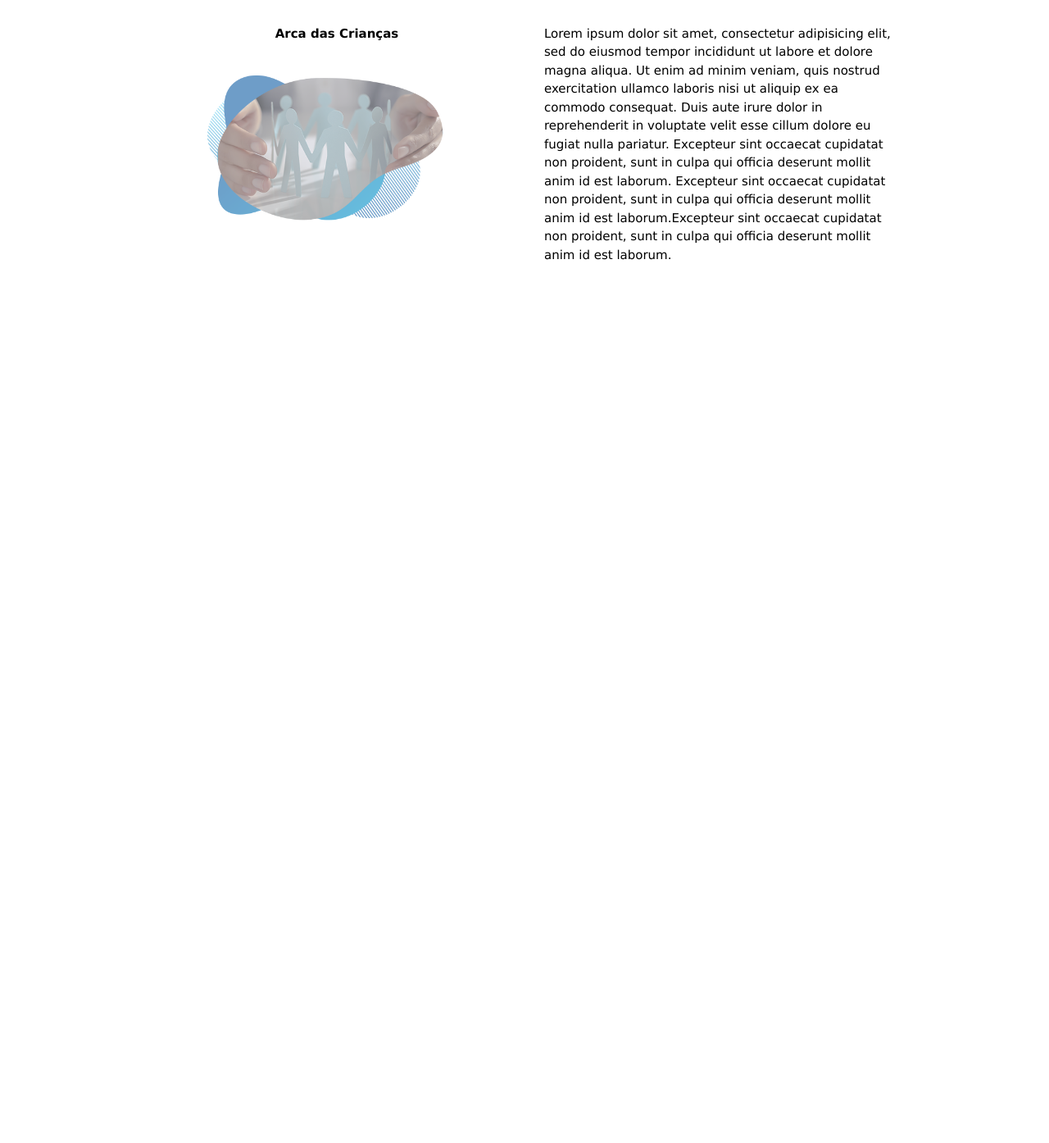
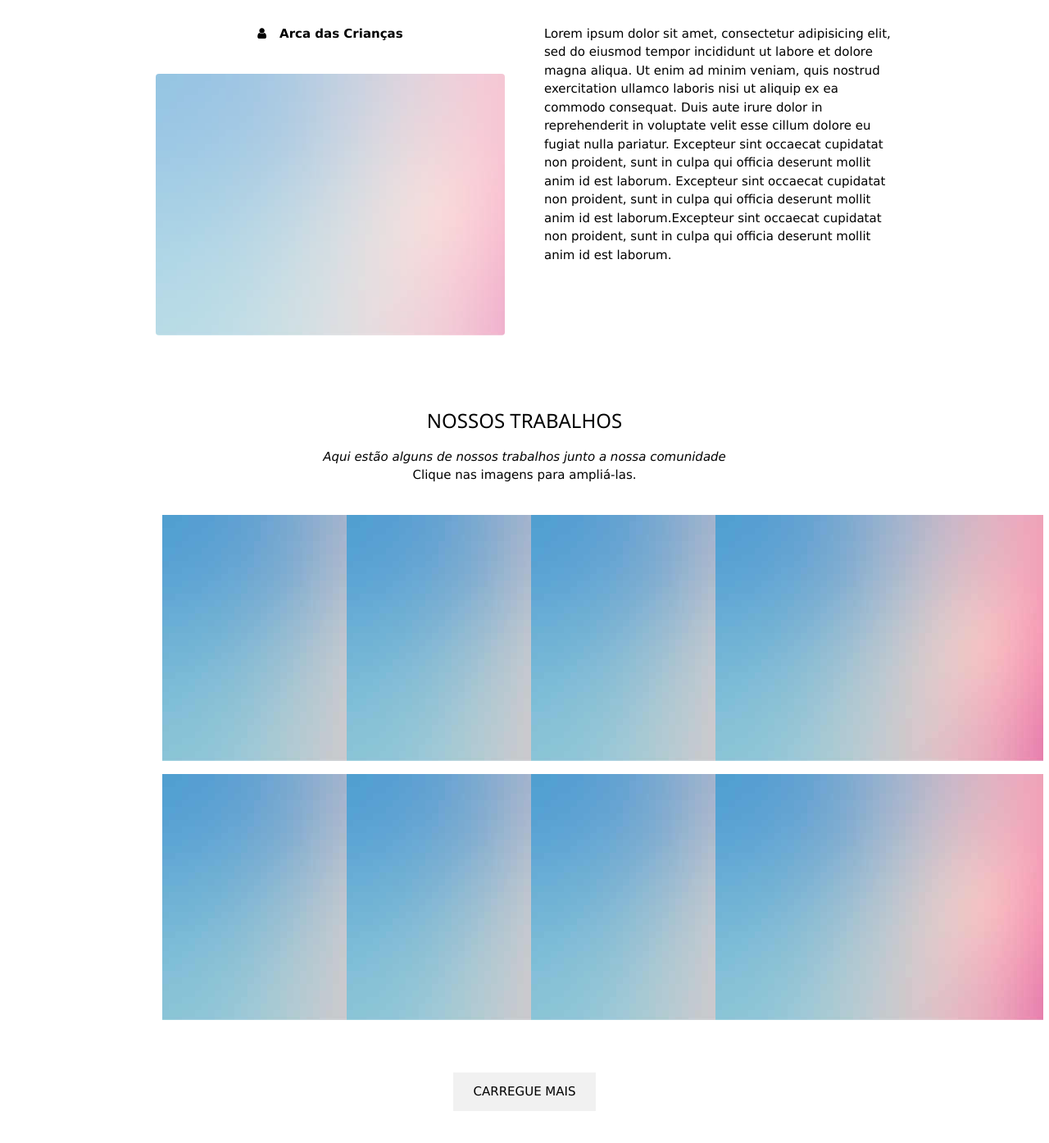
Before and after one commit to nildoeti/arcadascriancas, a plain HTML site: page index.html in a window 1280 px wide. Shown: the part 985-2379 px from the top of the page at 82% size. Before the commit the page ends 1398 px from the top, so only its background shows below. Drawn offline with Linux system fonts and the light colour scheme.

Commit message:
adicionado modelo de portfólio para o projeto

```diff
--- a/index.html
+++ b/index.html
@@ -6,6 +6,8 @@
 	<meta name="viewport" content="width=device-width, initial-scale=1">
 	<link rel="stylesheet" href="css/w3.css">
 	<link rel="stylesheet" href="css/style.css">
+	<link rel="stylesheet" href="https://fonts.googleapis.com/css?family=Lato">
+<link rel="stylesheet" href="https://cdnjs.cloudflare.com/ajax/libs/font-awesome/4.7.0/css/font-awesome.min.css">
 	<title>ASSOCIACAO FILANTROPICA ARCA DAS CRIANCAS</title>
 </head>
 
@@ -58,7 +60,7 @@
   	<div class="w3-row">
     <div class="w3-col m6 w3-center w3-padding-large">
       <p><b><i class="fa fa-user w3-margin-right"></i>Arca das Crianças</b></p><br>
-      <img src="./img/sobre.png" class="w3-round w3-image w3-opacity w3-hover-opacity-off img_sobre" alt="Imagem sobre a ong ">
+      <img src="./img/p1.jpg" class="w3-round w3-image w3-opacity w3-hover-opacity-off img_sobre" alt="Imagem sobre a ong ">
     </div>
 
     <!-- Conteúdo oculto de telas pequenas -->
@@ -77,6 +79,70 @@
     </div>
   </div>
 
+ 	<!-- Container portfólio -->
+  	<div class="w3-content w3-container w3-padding-64" id="portfolio">
+  	<h3 class="w3-center">NOSSOS TRABALHOS</h3>
+	<p class="w3-center">
+		<em>
+			Aqui estão alguns de nossos trabalhos junto a nossa comunidade</em>
+			<br>Clique nas imagens para ampliá-las.
+		</p> <br>
+
+		<!--
+			Grade Responsiva. Quatro colunas em tablets, laptops e desktops.
+			Empilhará em dispositivos móveis/telas pequenas (100% de largura)
+		-->
+
+
+		<div class="w3-row-padding w3-center">
+      <div class="w3-col m3">
+        <img src="./img/p1.jpg" onclick="onClick(this)" class="w3-hover-opacity img-portfolio" alt="">
+      </div>
+
+      <div class="w3-col m3">
+        <img src="./img/p1.jpg" onclick="onClick(this)" class="w3-hover-opacity img-portfolio" alt="">
+      </div>
+
+      <div class="w3-col m3">
+        <img src="./img/p1.jpg" onclick="onClick(this)" class="w3-hover-opacity img-portfolio" alt="">
+      </div>
+
+      <div class="w3-col m3">
+        <img src="./img/p1.jpg" onclick="onClick(this)" class="w3-hover-opacity img-portfolio" alt="">
+      </div>
+    </div>
+
+    <div class="w3-row-padding w3-center w3-section">
+      <div class="w3-col m3">
+        <img src="./img/p1.jpg" onclick="onClick(this)" class="w3-hover-opacity img-portfolio" alt="">
+      </div>
+
+      <div class="w3-col m3">
+        <img src="./img/p1.jpg" onclick="onClick(this)" class="w3-hover-opacity img-portfolio" alt="">
+      </div>
+
+      <div class="w3-col m3">
+        <img src="./img/p1.jpg" onclick="onClick(this)" class="w3-hover-opacity img-portfolio" alt="">
+      </div>
+
+      <div class="w3-col m3">
+        <img src="./img/p1.jpg" onclick="onClick(this)" class="w3-hover-opacity img-portfolio" alt="">
+      </div>
+
+
+      <button class="w3-button w3-padding-large w3-light-grey" style="margin-top:64px">CARREGUE MAIS</button>
+    </div>
+  </div>
+
+
+
+  </div>
+
+
+
+
+
+
 </body>
 
 </html>
```
